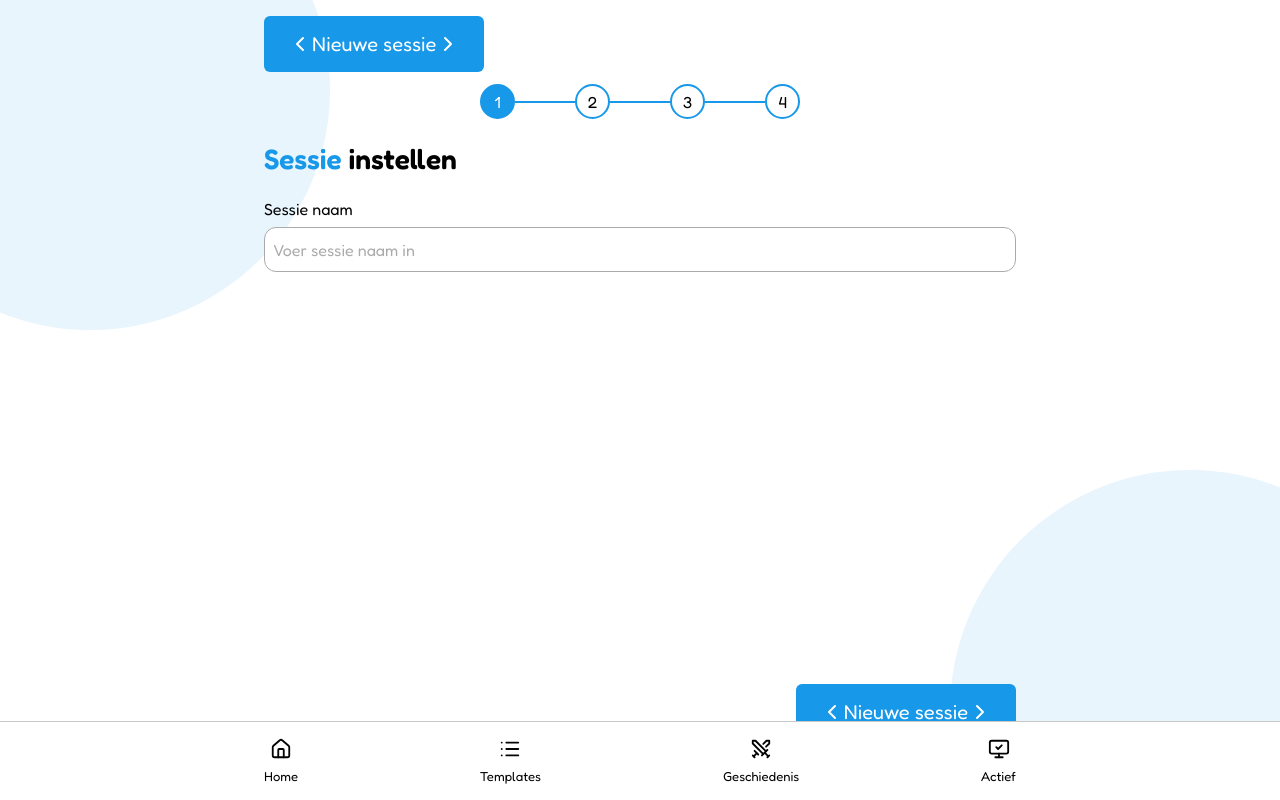
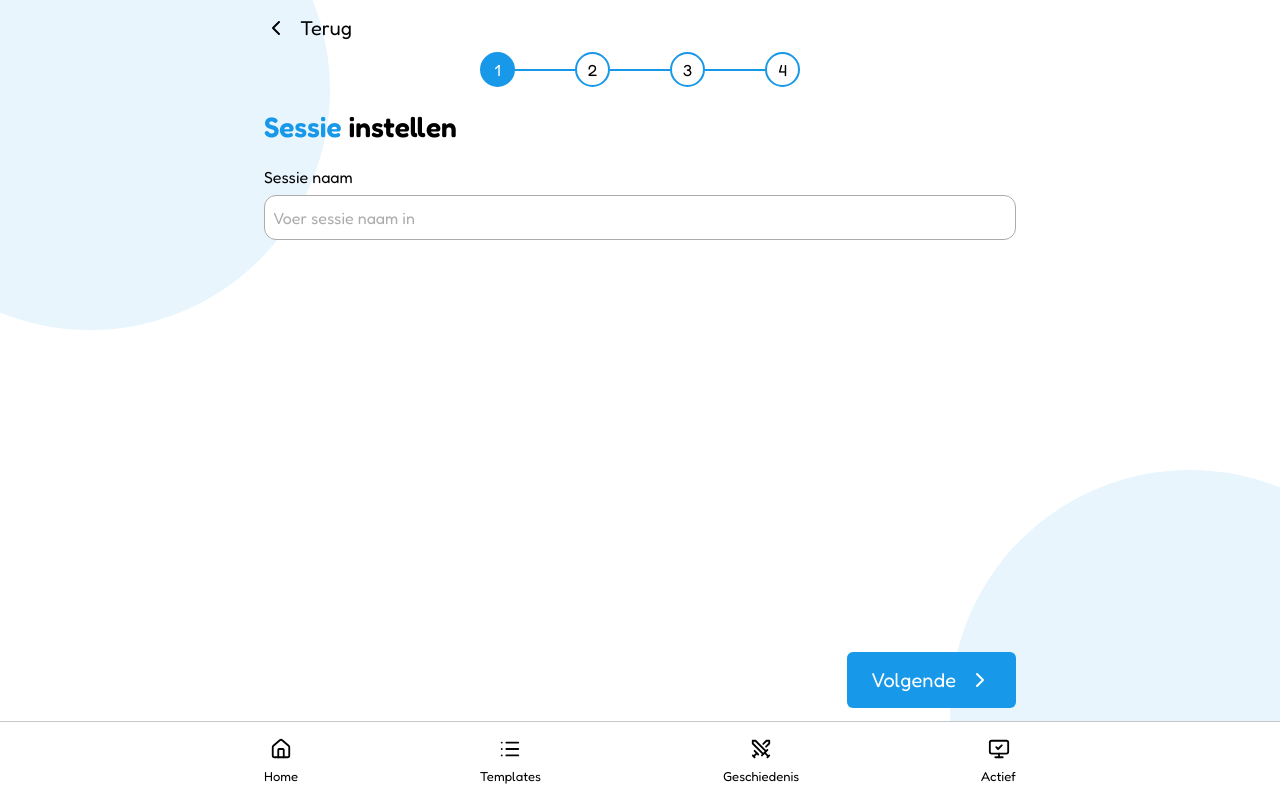
Before and after one commit to Lukas-Bohez/SportScore-, a Vue app in the folder frontend/: page /nieuwesessie in a window 1280 px wide. Built offline with nearby package versions, Linux system fonts and the light colour scheme.

Commit message:
feat: Refactor GenericButton component to use native button and add quaternary variant

```diff
--- a/frontend/src/components/Generic/GenericButton.vue
+++ b/frontend/src/components/Generic/GenericButton.vue
@@ -1,23 +1,17 @@
 <template>
-  <el-button
+  <button
     :class="['generic-button', `generic-button--${variant}`]"
     @click="$emit('click', $event)"
   >
-    <ChevronLeft v-if="showIcons" />
-    <span class="button">{{ label }}</span>
-    <ChevronRight v-if="showIcons" />
-  </el-button>
+    <slot><ChevronLeft />{{ label }} <ChevronRight /></slot>
+  </button>
 </template>
 
 <script>
-import { ElButton } from "element-plus";
 import { ChevronLeft, ChevronRight } from "lucide-vue-next";
-import "element-plus/es/components/button/style/css";
-
 export default {
-  name: "GenericButtonNew",
+  name: "GenericButton",
   components: {
-    ElButton,
     ChevronLeft,
     ChevronRight,
   },
@@ -30,11 +24,7 @@ export default {
       type: String,
       default: "primary",
       validator: (value) =>
-        ["primary", "secondary", "tertiary"].includes(value),
-    },
-    showIcons: {
-      type: Boolean,
-      default: true,
+        ["primary", "secondary", "tertiary", "quaternary"].includes(value),
     },
   },
   emits: ["click"],
@@ -43,74 +33,42 @@ export default {
 
 <style scoped>
 .generic-button {
-  border-radius: var(--radius-M) !important;
-  width: fit-content !important;
-  display: flex !important;
-  align-items: center !important;
-  justify-content: center !important;
-  padding: var(--space-5) var(--space-6) !important;
-  cursor: pointer !important;
-  transition:
-    background-color 0.3s ease,
-    border-color 0.3s ease !important;
-  gap: var(--space-4) !important;
-  height: auto !important;
-  font-family: var(--font-family) !important;
-  border: none !important;
+  border-radius: var(--radius-M);
+  width: fit-content;
+  display: flex;
+  align-items: center;
+  justify-content: center;
+  padding: var(--space-5) var(--space-6);
+  font-family: var(--font-family);
+  cursor: pointer;
+  transition: all 0.3s ease;
+  border: none;
+  gap: var(--space-4);
 }
 
 .generic-button--primary {
-  background-color: var(--blue-100) !important;
-  color: var(--white) !important;
-  border: none !important;
+  background-color: var(--blue-100);
+  color: var(--white);
 }
 
 .generic-button--primary:hover {
-  background-color: var(--blue-80) !important;
-  border: none !important;
-  color: var(--white) !important;
-}
-
-.generic-button--primary:focus {
-  background-color: var(--blue-100) !important;
-  border: none !important;
-  color: var(--white) !important;
+  background-color: var(--blue-80);
 }
 
 .generic-button--secondary {
-  background-color: transparent !important;
-  border: 1px solid var(--blue-100) !important;
-  color: var(--blue-100) !important;
+  background-color: transparent;
+  border: 1px solid var(--blue-100);
+  color: var(--blue-100);
 }
 
 .generic-button--secondary:hover {
-  background-color: var(--blue-20) !important;
-  border: 1px solid var(--blue-100) !important;
-  color: var(--blue-100) !important;
-}
-
-.generic-button--secondary:focus {
-  background-color: transparent !important;
-  border: 1px solid var(--blue-100) !important;
-  color: var(--blue-100) !important;
+  background-color: var(--blue-20);
 }
 
 .generic-button--tertiary {
-  background-color: transparent !important;
-  border: 2px solid var(--black-40) !important;
-  color: var(--black-100) !important;
-}
-
-.generic-button--tertiary:hover {
-  background-color: var(--black-10) !important;
-  border: 2px solid var(--black-40) !important;
-  color: var(--black-100) !important;
-}
-
-.generic-button--tertiary:focus {
-  background-color: transparent !important;
-  border: 2px solid var(--black-40) !important;
-  color: var(--black-100) !important;
+  background-color: transparent;
+  border: 2px solid var(--black-40);
+  color: var(--black-100);
 }
 
 /* Icon color styles */
@@ -125,4 +83,24 @@ export default {
 .generic-button--tertiary :deep(svg) {
   color: var(--black-100);
 }
+
+.generic-button--quaternary {
+  padding: 0 0;
+  color: var(--black-100);
+  background-color: transparent;
+  /* background-color: var(--black-10); */
+}
+
+.generic-button--quaternary:hover {
+  color: var(--black-50);
+  background-color: transparent;
+}
+.generic-button--quaternary:hover :deep(svg) {
+  color: var(--black-50);
+}
+
+.generic-button--quaternary:deep(svg) {
+  color: var(--black-100);
+  transition: all 0.3s ease;
+}
 </style>
```
